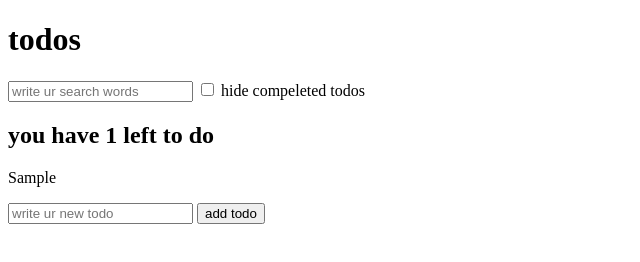
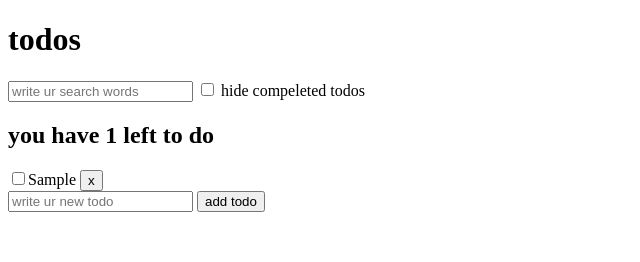
Before and after one commit to fatmaMGomaa/js-bootcamp, a plain HTML site: page todos-app/index.html in a window 1280 px wide. Both pictures are taken after typing "Sample" into the empty fields and a click on the button "add todo". Shown: the whole page, without its empty margins (0-640 px from the left). Drawn offline with Linux system fonts and the light colour scheme.

Commit message:
dataStorage/organizing the files and add new elements to the dom

```diff
--- a/todos-app/index.html
+++ b/todos-app/index.html
@@ -15,6 +15,7 @@
         <input type="text" placeholder="write ur new todo" name="addingTodo" />
         <button>add todo</button>
     </form>
+    <script src="todo-functions.js"></script>
     <script src="todo.js"></script>
 </body>
 </html>
--- /dev/null
+++ b/todos-app/todo-functions.js
@@ -0,0 +1,52 @@
+const getSavedTodos=function () {
+    const todosJson = localStorage.getItem("todos")
+    return todosJson !== null ? JSON.parse(todosJson) : []
+}
+
+const saveTodos=function(todos) {
+    return localStorage.setItem("todos", JSON.stringify(todos))
+}
+
+const generateTodoDom=function (todo) {
+    const newTodo = document.createElement('div')
+    const newCheckbox = document.createElement('input')
+    const newText = document.createElement('span')
+    const newButton = document.createElement('button')
+
+    newCheckbox.setAttribute('type','checkbox')
+    newText.textContent = todo.text+"  "
+    newButton.textContent = "x"
+
+    newTodo.appendChild(newCheckbox)
+    newTodo.appendChild(newText)
+    newTodo.appendChild(newButton)
+    return newTodo
+}
+
+const generateSummaryDom = function (notCompletesTodos) {
+    const leftTodos = document.createElement('h2')
+    leftTodos.textContent = `you have ${notCompletesTodos.length} left to do`
+    return leftTodos
+}
+
+const renderingTodos = function (todos, filters) {
+
+    const filteredTodos = todos.filter((todo) => {
+        const searchTextMatch = todo.text.toLowerCase().includes(filters.searchText.toLowerCase())
+        const hideCompletedMatch = !filters.hideCompeleted || !todo.completed
+
+        return searchTextMatch && hideCompletedMatch
+    })
+
+    const notCompletesTodos = filteredTodos.filter((todo, index) => !todo.completed)
+
+    document.querySelector('#todos-container').innerHTML = ''
+
+    document.querySelector('#todos-container').appendChild(generateSummaryDom(notCompletesTodos))
+
+
+    filteredTodos.forEach((todo) => {
+        document.querySelector('#todos-container').appendChild(generateTodoDom(todo))
+
+    })
+}
--- a/todos-app/todo.js
+++ b/todos-app/todo.js
@@ -1,38 +1,10 @@
-let todos = []
+const todos = getSavedTodos()
 
 const filters={
     searchText:'',
     hideCompeleted:false
 }
 
-const todosJson=localStorage.getItem("todos")
-todosJson!==null?todos=JSON.parse(todosJson):todos
-
-const renderingTodos=function (todos,filters) {
-
-    const filteredTodos = todos.filter((todo) => {
-        const searchTextMatch = todo.text.toLowerCase().includes(filters.searchText.toLowerCase())
-        const hideCompletedMatch = !filters.hideCompeleted || !todo.completed
-
-        return searchTextMatch && hideCompletedMatch
-    })
-
-    const notCompletesTodos = filteredTodos.filter((todo, index) => !todo.completed)
-
-    document.querySelector('#todos-container').innerHTML = ''
-
-    const leftTodos = document.createElement('h2')
-    leftTodos.textContent = `you have ${notCompletesTodos.length} left to do`
-    document.querySelector('#todos-container').appendChild(leftTodos)
-
-
-    filteredTodos.forEach((todo) => {
-        const newTodo = document.createElement('p')
-        newTodo.textContent = todo.text
-        document.querySelector('#todos-container').appendChild(newTodo)
-
-    })
-}
 renderingTodos(todos,filters)
 
 document.querySelector('#search').addEventListener('input', (e) => {
@@ -43,13 +15,12 @@ document.querySelector('#search').addEventListener('input', (e) => {
 document.querySelector('#adding-form').addEventListener('submit',(e)=>{
     e.preventDefault()
     todos.push({ text: e.target.elements.addingTodo.value, completed: false})
-    localStorage.setItem("todos",JSON.stringify(todos))
-    e.target.elements.addingTodo.value=''
+    saveTodos(todos)
     renderingTodos(todos, filters)
+    e.target.elements.addingTodo.value = ''
 })
 
 document.querySelector('#hide-Compeleted').addEventListener('change',(e)=>{
     filters.hideCompeleted = e.target.checked
     renderingTodos(todos, filters)
-    console.log(filters.hideCompeleted)
 })
```
